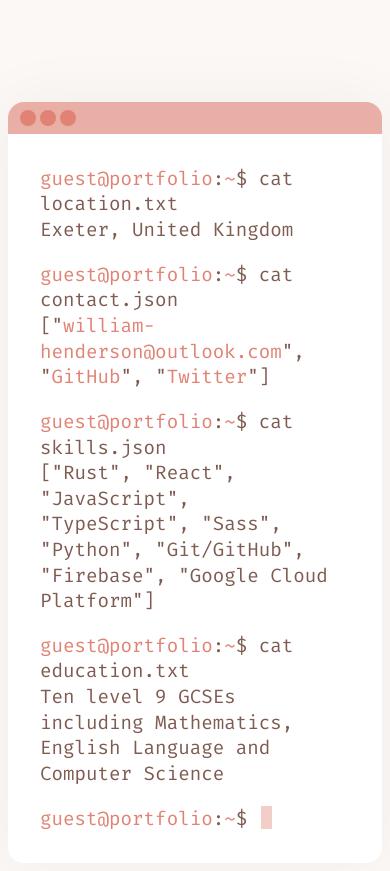
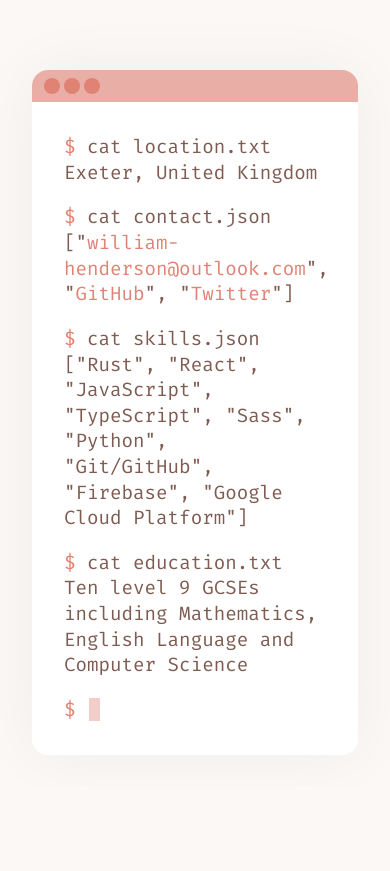
Before and after one commit to w-henderson/Portfolio, a Gatsby site: page / in a window 390 px wide. Shown: the part 421-1292 px from the top of the page. After the commit the page ends 1208 px from the top, so only its background shows below. Built offline with nearby package versions, Linux system fonts and the light colour scheme; Gatsby itself is replaced by a stand-in of ours.

Commit message:
Improved responsivity and readability on small screens

```diff
--- a/src/components/ConsoleCommand.tsx
+++ b/src/components/ConsoleCommand.tsx
@@ -2,11 +2,13 @@
 
 interface ConsoleCommandProps {
   command?: string,
-  cursor?: boolean
+  cursor?: boolean,
+  showFull: boolean,
 }
 
 class ConsoleCommand extends React.Component<ConsoleCommandProps> {
   render() {
+    if (this.props.showFull) {
       return (
         <div style={{ marginBottom: "1em" }}>
           <span style={{ color: "#e08374" }}>guest@portfolio</span>
@@ -22,6 +24,20 @@
           <div>{this.props.children}</div>
         </div>
       )
+    } else {
+      return (
+        <div style={{ marginBottom: "1em" }}>
+          <span style={{ color: "#e08374" }}>$</span>
+
+          {this.props.cursor === true &&
+            <div className="cursor"></div>
+          }
+
+          <span> {this.props.command}</span><br />
+          <div>{this.props.children}</div>
+        </div>
+      )
+    }
   }
 }
 
--- a/src/pages/index.tsx
+++ b/src/pages/index.tsx
@@ -5,7 +5,27 @@
 import Console from "../components/Console";
 import ConsoleCommand from "../components/ConsoleCommand";
 
-class Index extends React.Component {
+interface IndexState {
+  width: number,
+  height: number
+}
+
+class Index extends React.Component<{}, IndexState> {
+  constructor(props) {
+    super(props);
+    this.state = {
+      width: window.innerWidth,
+      height: window.innerHeight
+    }
+
+    window.addEventListener("resize", (() => {
+      this.setState({
+        width: window.innerWidth,
+        height: window.innerHeight
+      })
+    }).bind(this));
+  }
+
   render() {
     return (
       <main>
@@ -27,25 +47,35 @@
         </header>
 
         <Console>
-          <ConsoleCommand command="cat location.txt">
+          <ConsoleCommand
+            command="cat location.txt"
+            showFull={this.state.width > 600} >
             Exeter, United Kingdom
           </ConsoleCommand>
 
-          <ConsoleCommand command="cat contact.json">
+          <ConsoleCommand
+            command="cat contact.json"
+            showFull={this.state.width > 600} >
             ["<a href="mailto:william-henderson@outlook.com">william-henderson@outlook.com</a>",
             "<a href="https://github.com/w-henderson">GitHub</a>",
             "<a href="https://twitter.com/hxswell">Twitter</a>"]
           </ConsoleCommand>
 
-          <ConsoleCommand command="cat skills.json">
+          <ConsoleCommand
+            command="cat skills.json"
+            showFull={this.state.width > 600} >
             ["Rust", "React", "JavaScript", "TypeScript", "Sass", "Python", "Git/GitHub", "Firebase", "Google Cloud Platform"]
           </ConsoleCommand>
 
-          <ConsoleCommand command="cat education.txt">
+          <ConsoleCommand
+            command="cat education.txt"
+            showFull={this.state.width > 600} >
             Ten level 9 GCSEs including Mathematics, English Language and Computer Science
           </ConsoleCommand>
 
-          <ConsoleCommand cursor={true} />
+          <ConsoleCommand
+            cursor={true}
+            showFull={this.state.width > 600} />
         </Console>
       </main>
     )
--- a/src/styles/index.scss
+++ b/src/styles/index.scss
@@ -7,6 +7,7 @@
     color: $text;
     background-color: $background;
     font-size: 16px;
+    margin: 32px;
 }
 
 * {
@@ -20,7 +21,7 @@
 
     nav {
         width: 100%;
-        padding: 32px;
+        padding:  16px 32px;
         text-align: right;
         font-size: 1.2rem;
 
@@ -28,6 +29,11 @@
             color: inherit;
             text-decoration: none;
             margin-left: 64px;
+            transition: color 100ms;
+
+            &:hover {
+                color: $accent;
+            }
         }
     }
 
@@ -59,7 +65,12 @@
 }
 
 @media only screen and (max-width: 600px) {
+    main nav {
+        padding: 8px;
+        a { margin-left: 32px; }
+    }
+
     main header h1 {
-        font-size: 16vw;
+        font-size: 15vw;
     }
 }
```
Lines whose indentation alone changed are shown as unchanged.
